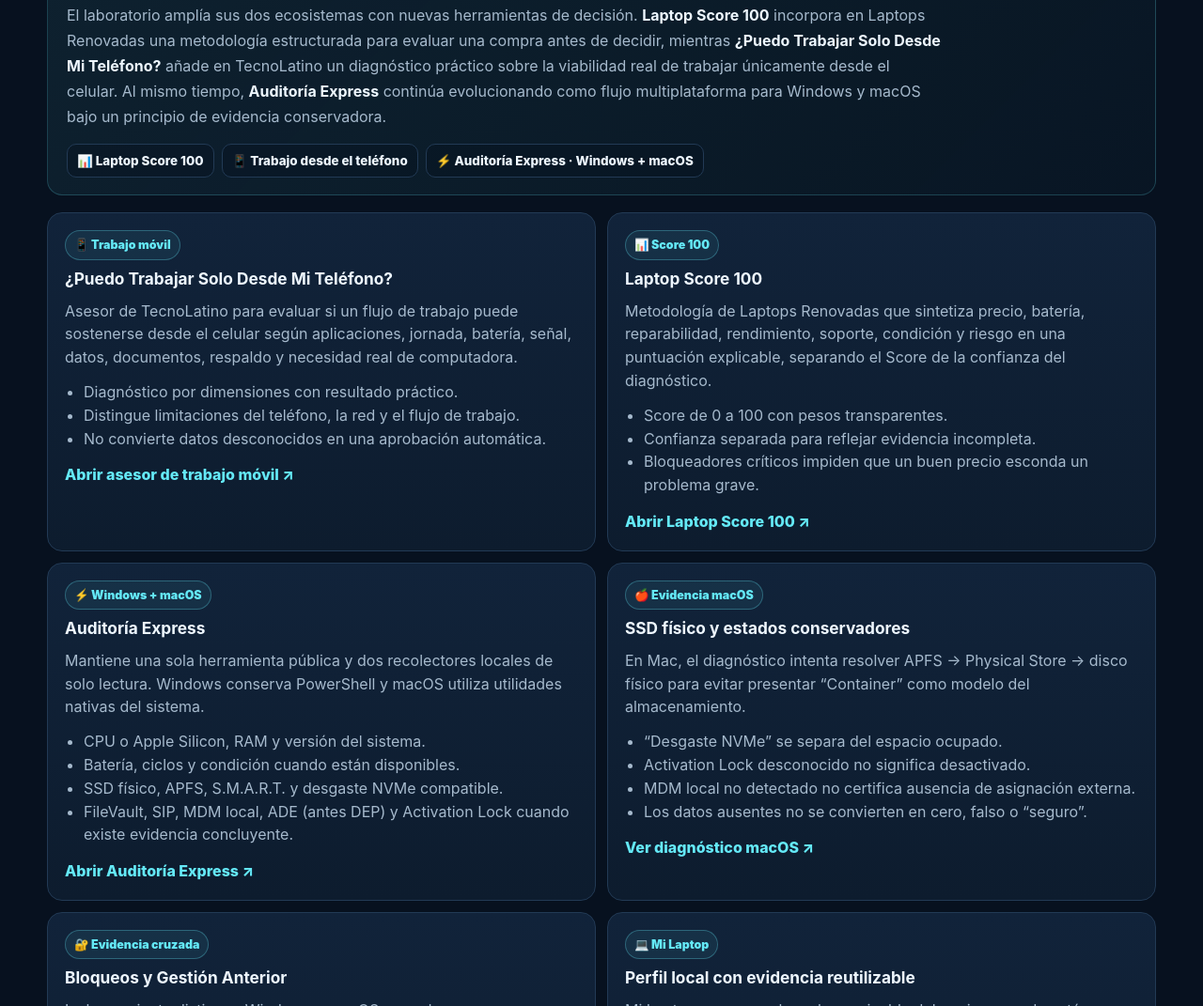
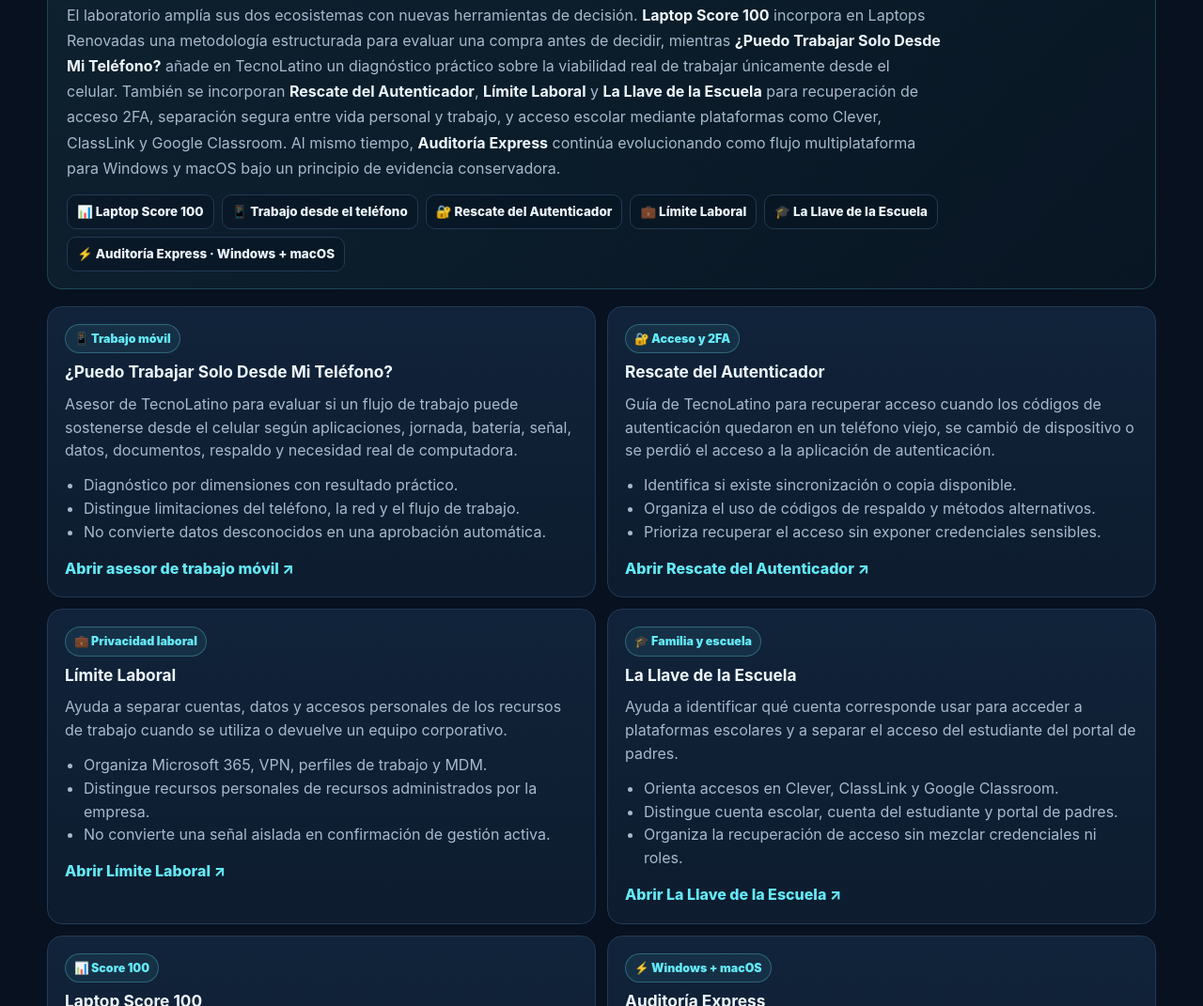
Before and after one commit to UnixMatrix/suite-auditoria-hardware-ciberseguridad-latam, a website: page index.html in a window 1280 px wide. Shown: the part 1729-2800 px from the top of the page at 94% size. Drawn offline with Linux system fonts and the light colour scheme.

Commit message:
Update index.html

```diff
--- a/index.html
+++ b/index.html
@@ -8,7 +8,7 @@
 
 <title>Suite de Auditoría Forense de Hardware, Ciberseguridad y Resiliencia Digital</title>
 
-<meta name="description" content="96 herramientas públicas de TecnoLatino y Laptops Renovadas para diagnóstico técnico, ciberseguridad, privacidad, compra informada, configuración segura, resiliencia digital, respuesta ante fraude y auditoría local de laptops Windows y macOS.">
+<meta name="description" content="99 herramientas públicas de TecnoLatino y Laptops Renovadas para diagnóstico técnico, ciberseguridad, privacidad, compra informada, configuración segura, resiliencia digital, respuesta ante fraude y auditoría local de laptops Windows y macOS.">
 
 <meta name="robots" content="index,follow,max-image-preview:large,max-snippet:-1,max-video-preview:-1">
 
@@ -16,7 +16,7 @@
 
 <meta property="og:type" content="website">
 <meta property="og:title" content="Suite de Auditoría Forense de Hardware y Ciberseguridad">
-<meta property="og:description" content="96 herramientas públicas para diagnóstico, privacidad, ciberseguridad, configuración segura, resiliencia digital, respuesta ante fraude y auditoría local de laptops Windows y macOS.">
+<meta property="og:description" content="99 herramientas públicas para diagnóstico, privacidad, ciberseguridad, configuración segura, resiliencia digital, respuesta ante fraude y auditoría local de laptops Windows y macOS.">
 <meta property="og:url" content="https://suite-auditoria-hardware-ciberseguridad-latam.vercel.app/">
 
 <meta name="twitter:card" content="summary">
@@ -540,7 +540,7 @@ footer{
   <div class="w">
 
     <p class="ey">
-      Laboratorio técnico público · 96 herramientas
+      Laboratorio técnico público · 99 herramientas
     </p>
 
     <h1>
@@ -556,7 +556,7 @@ footer{
     <div class="buttons">
 
       <a class="btn main" href="#catalogo">
-        Explorar las 96 herramientas
+        Explorar las 99 herramientas
       </a>
 
       <a class="btn" href="#mejoras">
@@ -586,7 +586,7 @@ footer{
     <div class="stats">
 
       <div class="stat">
-        <b>57</b>
+        <b>60</b>
         <span>TecnoLatino</span>
       </div>
 
@@ -596,7 +596,7 @@ footer{
       </div>
 
       <div class="stat">
-        <b>96</b>
+        <b>99</b>
         <span>Total combinado</span>
       </div>
 
@@ -654,7 +654,7 @@ footer{
     </h3>
 
     <p>
-      <b>TecnoLatino</b> reúne 57 herramientas de utilidades, telefonía,
+      <b>TecnoLatino</b> reúne 60 herramientas de utilidades, telefonía,
       conectividad, privacidad, ciberseguridad, IA, viajes, resiliencia
       familiar, protección de identidad digital y respuesta ante incidentes
       como SIM swap y port-out fraud.
@@ -758,14 +758,20 @@ footer{
         estructurada para evaluar una compra antes de decidir, mientras
         <strong>¿Puedo Trabajar Solo Desde Mi Teléfono?</strong> añade en TecnoLatino
         un diagnóstico práctico sobre la viabilidad real de trabajar únicamente desde
-        el celular. Al mismo tiempo, <strong>Auditoría Express</strong> continúa
-        evolucionando como flujo multiplataforma para Windows y macOS bajo un principio
-        de evidencia conservadora.
+        el celular. También se incorporan <strong>Rescate del Autenticador</strong>,
+        <strong>Límite Laboral</strong> y <strong>La Llave de la Escuela</strong> para
+        recuperación de acceso 2FA, separación segura entre vida personal y trabajo,
+        y acceso escolar mediante plataformas como Clever, ClassLink y Google Classroom.
+        Al mismo tiempo, <strong>Auditoría Express</strong> continúa evolucionando como
+        flujo multiplataforma para Windows y macOS bajo un principio de evidencia conservadora.
       </p>
 
       <div class="updates-summary-tools">
         <span class="updates-summary-tool">📊 Laptop Score 100</span>
         <span class="updates-summary-tool">📱 Trabajo desde el teléfono</span>
+        <span class="updates-summary-tool">🔐 Rescate del Autenticador</span>
+        <span class="updates-summary-tool">💼 Límite Laboral</span>
+        <span class="updates-summary-tool">🎓 La Llave de la Escuela</span>
         <span class="updates-summary-tool">⚡ Auditoría Express · Windows + macOS</span>
       </div>
 
@@ -803,6 +809,100 @@ footer{
         rel="noopener"
       >
         Abrir asesor de trabajo móvil ↗
+      </a>
+
+    </article>
+
+    <article class="update-card">
+
+      <span class="pill">
+        🔐 Acceso y 2FA
+      </span>
+
+      <h3>
+        Rescate del Autenticador
+      </h3>
+
+      <p>
+        Guía de TecnoLatino para recuperar acceso cuando los códigos de autenticación
+        quedaron en un teléfono viejo, se cambió de dispositivo o se perdió el acceso
+        a la aplicación de autenticación.
+      </p>
+
+      <ul>
+        <li>Identifica si existe sincronización o copia disponible.</li>
+        <li>Organiza el uso de códigos de respaldo y métodos alternativos.</li>
+        <li>Prioriza recuperar el acceso sin exponer credenciales sensibles.</li>
+      </ul>
+
+      <a
+        href="https://tecnolatino.com/autenticador-telefono-viejo/"
+        target="_blank"
+        rel="noopener"
+      >
+        Abrir Rescate del Autenticador ↗
+      </a>
+
+    </article>
+
+    <article class="update-card">
+
+      <span class="pill">
+        💼 Privacidad laboral
+      </span>
+
+      <h3>
+        Límite Laboral
+      </h3>
+
+      <p>
+        Ayuda a separar cuentas, datos y accesos personales de los recursos de trabajo
+        cuando se utiliza o devuelve un equipo corporativo.
+      </p>
+
+      <ul>
+        <li>Organiza Microsoft 365, VPN, perfiles de trabajo y MDM.</li>
+        <li>Distingue recursos personales de recursos administrados por la empresa.</li>
+        <li>No convierte una señal aislada en confirmación de gestión activa.</li>
+      </ul>
+
+      <a
+        href="https://tecnolatino.com/limite-laboral/"
+        target="_blank"
+        rel="noopener"
+      >
+        Abrir Límite Laboral ↗
+      </a>
+
+    </article>
+
+    <article class="update-card">
+
+      <span class="pill">
+        🎓 Familia y escuela
+      </span>
+
+      <h3>
+        La Llave de la Escuela
+      </h3>
+
+      <p>
+        Ayuda a identificar qué cuenta corresponde usar para acceder a plataformas
+        escolares y a separar el acceso del estudiante del portal de padres.
+      </p>
+
+      <ul>
+        <li>Orienta accesos en Clever, ClassLink y Google Classroom.</li>
+        <li>Distingue cuenta escolar, cuenta del estudiante y portal de padres.</li>
+        <li>Organiza la recuperación de acceso sin mezclar credenciales ni roles.</li>
+      </ul>
+
+      <a
+        href="https://tecnolatino.com/la-llave-de-la-escuela/"
+        target="_blank"
+        rel="noopener"
+      >
+        Abrir La Llave de la Escuela ↗
       </a>
 
     </article>
@@ -1048,7 +1148,7 @@ footer{
     </div>
 
     <p class="count" id="count">
-      96 herramientas visibles
+      99 herramientas visibles
     </p>
 
   </div>
@@ -1099,8 +1199,8 @@ footer{
     </b>
 
     <p>
-      96 herramientas públicas ·
-      57 en TecnoLatino ·
+      99 herramientas públicas ·
+      60 en TecnoLatino ·
       39 en Laptops Renovadas ·
       recolectores locales compatibles con Windows y macOS.
     </p>
@@ -1172,6 +1272,10 @@ const DATA=[
 
 ["tl","🛡️ Ciberseguridad, Privacidad y Contención de Fraudes","Mapa de Identidad de mi Número","https://tecnolatino.com/mapa-identidad-mi-numero/","Evalúa cuántas áreas de la vida digital dependen de un mismo número telefónico y calcula por separado la dependencia del número y la resiliencia de recuperación. Organiza banca y 2FA, mensajería, trabajo, escuela y métodos alternativos de recuperación sin solicitar el número real."],
 
+["tl","🛡️ Ciberseguridad, Privacidad y Contención de Fraudes","Rescate del Autenticador","https://tecnolatino.com/autenticador-telefono-viejo/","Guía interactiva para recuperar el acceso cuando los códigos de autenticación quedaron en un teléfono viejo, se cambió de dispositivo o se perdió el acceso al autenticador. Ayuda a identificar sincronización disponible, códigos de respaldo y rutas alternativas de recuperación."],
+
+["tl","🛡️ Ciberseguridad, Privacidad y Contención de Fraudes","Límite Laboral","https://tecnolatino.com/limite-laboral/","Ayuda a separar cuentas, datos y accesos personales de los recursos de trabajo cuando se utiliza o devuelve un equipo corporativo. Organiza la revisión de Microsoft 365, VPN, perfiles de trabajo, MDM y otros vínculos laborales sin asumir que una señal aislada confirma gestión activa."],
+
 ["tl","🛡️ Ciberseguridad, Privacidad y Contención de Fraudes","Protocolo SIM swap / port-out fraud","https://tecnolatino.com/sim-swap-port-out-fraud-usa/","Protocolo interactivo para actuar ante pérdida súbita de señal, cambio no autorizado de SIM/eSIM o transferencia fraudulenta del número en Estados Unidos. Organiza la respuesta entre operador, correo, bancos, mensajería y métodos de autenticación, distingue SIM swap de port-out fraud y no convierte una señal aislada en una confirmación automática de fraude."],
 
 ["tl","🛡️ Ciberseguridad, Privacidad y Contención de Fraudes","¿Te Están Espiando el Celular?","https://tecnolatino.com/me-estan-espiando-el-celular/","Diagnóstico guiado de privacidad móvil sin necesidad de instalar software adicional."],
@@ -1213,6 +1317,8 @@ const DATA=[
 ["tl","🤖 Productividad, IA, Finanzas, Viajes y Resiliencia Familiar","¿Puedo Llevar Esto en el Avión?","https://tecnolatino.com/puedo-llevar-esto-en-el-avion/","Guía interactiva sobre dispositivos electrónicos, baterías y equipaje tecnológico."],
 
 ["tl","🤖 Productividad, IA, Finanzas, Viajes y Resiliencia Familiar","Plan de Emergencia Digital Familiar","https://tecnolatino.com/plan-de-emergencia-digital-familiar/","Ayuda a organizar acceso de emergencia, recuperación de cuentas y continuidad digital familiar."],
+
+["tl","🤖 Productividad, IA, Finanzas, Viajes y Resiliencia Familiar","La Llave de la Escuela","https://tecnolatino.com/la-llave-de-la-escuela/","Ayuda a identificar qué cuenta corresponde usar para acceder a plataformas escolares y a separar el acceso del estudiante del portal de padres. Orienta la recuperación de acceso en entornos como Clever, ClassLink y Google Classroom sin mezclar credenciales ni roles."],
 
 ["tl","🤖 Productividad, IA, Finanzas, Viajes y Resiliencia Familiar","Checklist para Preparar tu Celular Antes de Venderlo","https://tecnolatino.com/checklist-preparar-celular-antes-de-vender/","Organiza los pasos que conviene completar antes de vender, regalar, enviar o reciclar un smartphone."],
 
@@ -1497,10 +1603,13 @@ filterButtons.forEach(button=>{
 
     filterButtons.forEach(item=>{
 
-      item.setAttribute(
-        "aria-pressed",
-        String(item===button)
-      );
+      item
+        .setAttribute(
+          "aria-pressed",
+          item===button
+            ? "true"
+            : "false"
+        );
 
     });
 
@@ -1510,10 +1619,7 @@ filterButtons.forEach(button=>{
 
 });
 
-q.addEventListener(
-  "input",
-  render
-);
+q.addEventListener("input",render);
 
 render();
 </script>
```
